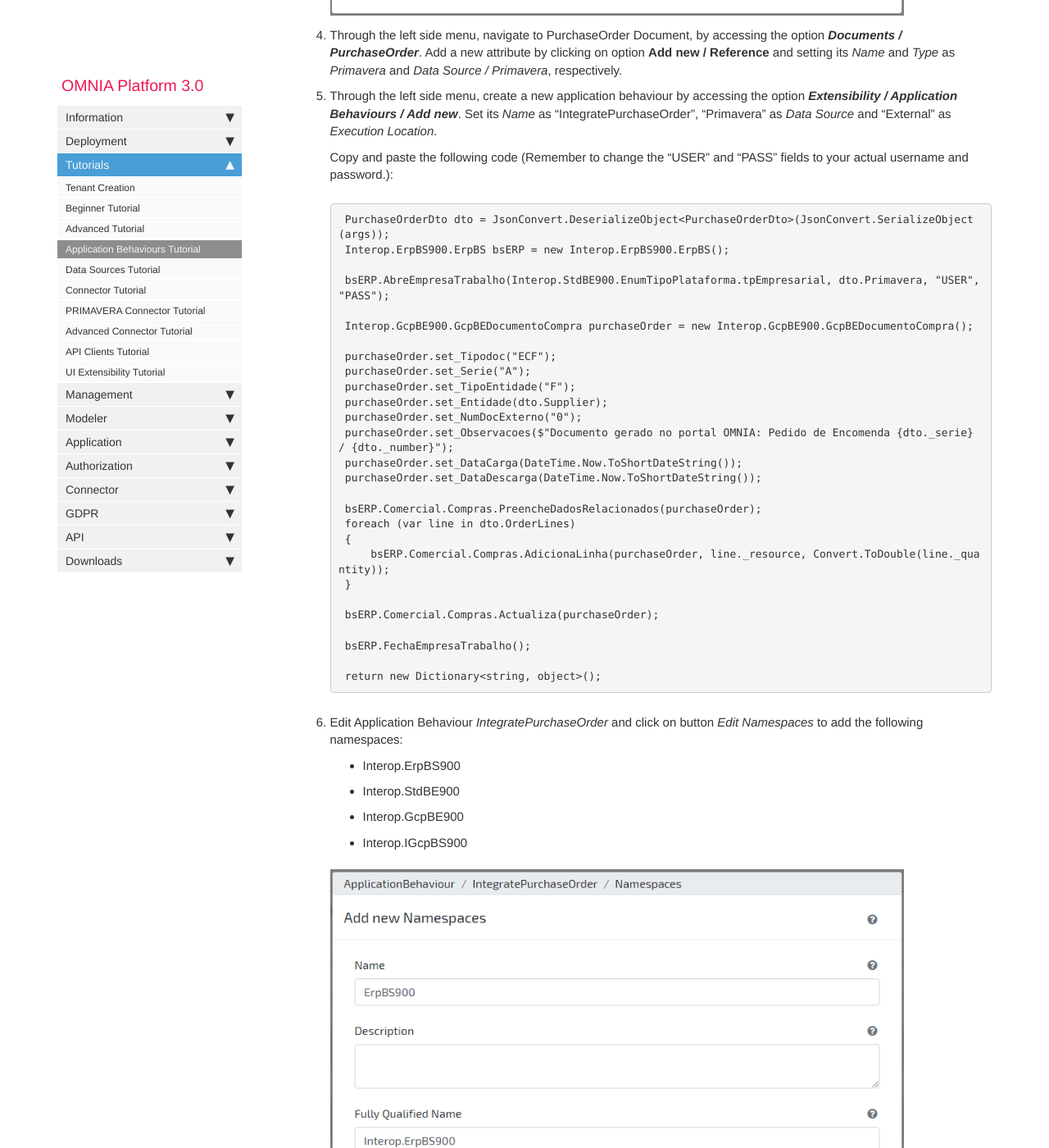
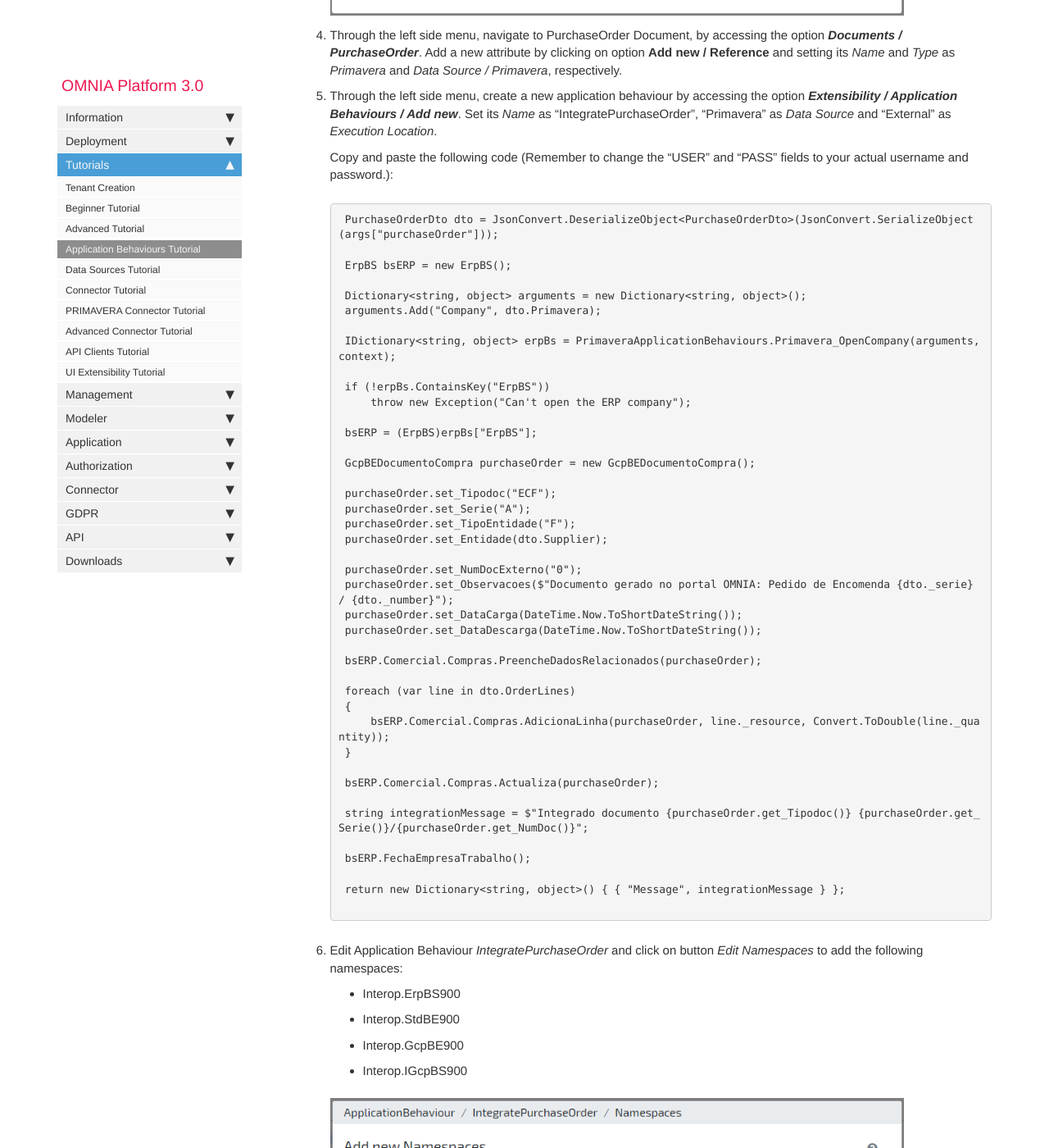
Before and after one commit to daniel8lopes/omnia3, a Jekyll site: the page built from docs/pages/omnia3/Tutorials/omnia3_applicationbehaviourstutorial.md, in a window 1280 px wide and 1400 px high, scrolled down 2172 px. Shown: the whole window at 82% size. Built offline with Jekyll 4.4.1, drawn with Linux system fonts in a browser that asks for light colours; nearby versions of some CDN libraries; comment, search, counter and statistics services are not loaded; some of the changed text lies outside the part shown.

Commit message:
Update omnia3_applicationbehaviourstutorial.md

````diff
--- a/docs/pages/omnia3/Tutorials/omnia3_applicationbehaviourstutorial.md
+++ b/docs/pages/omnia3/Tutorials/omnia3_applicationbehaviourstutorial.md
@@ -9,7 +9,7 @@ folder: omnia3
 
 ## 1. Introduction
 
-After you have completed the [Beginner Tutorial](https://docs.numbersbelieve.com/omnia3_beginnertutorial.html), whose result is a functional order management application, OMNIA Application Behaviours Tutorial focus on the execution of behaviours on external data sources.
+After you have completed the [Beginner Tutorial](https://docs.omnialowcode.com/omnia3_beginnertutorial.html), whose result is a functional order management application, OMNIA Application Behaviours Tutorial focus on the execution of behaviours on external data sources.
 
 As our custom data source, we are going to use the [PRIMAVERA ERP V9](https://pt.primaverabss.com).
 
@@ -46,23 +46,34 @@ A connector and an access to [Primavera ERP](https://pt.primaverabss.com), on ve
     Copy and paste the following code (Remember to change the "USER" and "PASS" fields to your actual username and password.):
 
     ```C#
-    PurchaseOrderDto dto = JsonConvert.DeserializeObject<PurchaseOrderDto>(JsonConvert.SerializeObject(args));
-    Interop.ErpBS900.ErpBS bsERP = new Interop.ErpBS900.ErpBS();
+    PurchaseOrderDto dto = JsonConvert.DeserializeObject<PurchaseOrderDto>(JsonConvert.SerializeObject(args["purchaseOrder"]));
 
-    bsERP.AbreEmpresaTrabalho(Interop.StdBE900.EnumTipoPlataforma.tpEmpresarial, dto.Primavera, "USER", "PASS");
+    ErpBS bsERP = new ErpBS();
 
-    Interop.GcpBE900.GcpBEDocumentoCompra purchaseOrder = new Interop.GcpBE900.GcpBEDocumentoCompra();
+    Dictionary<string, object> arguments = new Dictionary<string, object>();
+    arguments.Add("Company", dto.Primavera);
+
+    IDictionary<string, object> erpBs = PrimaveraApplicationBehaviours.Primavera_OpenCompany(arguments, context);
+
+    if (!erpBs.ContainsKey("ErpBS"))
+	    throw new Exception("Can't open the ERP company");
+
+    bsERP = (ErpBS)erpBs["ErpBS"];
+
+    GcpBEDocumentoCompra purchaseOrder = new GcpBEDocumentoCompra();
 
     purchaseOrder.set_Tipodoc("ECF");
     purchaseOrder.set_Serie("A");
     purchaseOrder.set_TipoEntidade("F");
     purchaseOrder.set_Entidade(dto.Supplier);
+
     purchaseOrder.set_NumDocExterno("0");
     purchaseOrder.set_Observacoes($"Documento gerado no portal OMNIA: Pedido de Encomenda {dto._serie} / {dto._number}");
     purchaseOrder.set_DataCarga(DateTime.Now.ToShortDateString());
     purchaseOrder.set_DataDescarga(DateTime.Now.ToShortDateString());
 
     bsERP.Comercial.Compras.PreencheDadosRelacionados(purchaseOrder);
+
     foreach (var line in dto.OrderLines)
     {
         bsERP.Comercial.Compras.AdicionaLinha(purchaseOrder, line._resource, Convert.ToDouble(line._quantity));
@@ -70,9 +81,12 @@ A connector and an access to [Primavera ERP](https://pt.primaverabss.com), on ve
 
     bsERP.Comercial.Compras.Actualiza(purchaseOrder);
 
+    string integrationMessage = $"Integrado documento {purchaseOrder.get_Tipodoc()} {purchaseOrder.get_Serie()}/{purchaseOrder.get_NumDoc()}";
+
     bsERP.FechaEmpresaTrabalho();
 
-    return new Dictionary<string, object>();
+    return new Dictionary<string, object>() { { "Message", integrationMessage } };
+
     ```
 
 6. Edit Application Behaviour *IntegratePurchaseOrder* and click on button *Edit Namespaces* to add the following namespaces:
@@ -89,25 +103,47 @@ A connector and an access to [Primavera ERP](https://pt.primaverabss.com), on ve
     Copy and paste the following code (Remember to change the "CONNECTORUSER" field to your actual connector user.):
 
     ```C#
-    var context = new ConnectorContext(_Context.Tenant.Code, _Context.Tenant.EnvironmentCode, _Context.Tenant.Version, _Context.Authentication.AccessToken, _Context.Tenant.BaseEndpoint);
+    if (_Context.Operation.Action != Action.EntityCreate)
+    return await Task.FromResult(AfterSaveMessage.Empty);
 
+    var context = new ConnectorContext(this._Context);
     var client = new ConnectorClient(context);
+
+    Dictionary<string, object> requestData = new Dictionary<string, object>();
+    requestData.Add("purchaseOrder", this.ToDto());
 
     var message = new ConnectorMessage(MessageType.Application, "IntegratePurchaseOrder", OperationType.Execute);
     message.Data = new Dictionary<string, object>(){
-        {"dataSource", _dto.Primavera}, {"dataSourceType", "Primavera"}, {"data", _dto}
+    {"dataSource", this.Primavera}, {"dataSourceType", "Primavera"}, {"data", requestData}
     };
 
-    var connectorUsername = "CONNECTORUSER";
+    var httpClient = this._Context.CreateApplicationHttpClient();
+    var primaveraResult = httpClient.GetAsync($"Primavera/Default/{this.Primavera}").Result;
 
-    var response = await client.ExecuteAsync(connectorUsername, message);
-    if (response.ContainsKey("isSuccess") && (bool)response["isSuccess"] == false)
-        throw new Exception(response.ContainsKey("message") ? response["message"].ToString() : "An error has occurred");
+    if (!primaveraResult.IsSuccessStatusCode)
+	    throw new Exception($"Could not retrieve Primavera '{this.Primavera}' data");
 
-    return await Task.FromResult(new AfterSaveMessage("Integration with Primavera successful.", AfterSaveMessageType.Success));
+    PrimaveraDto primavera = primaveraResult.Content.ReadAsAsync<PrimaveraDto>().Result;
+    var connectorUsername = primavera.ConnectorUsername;
+
+    if (string.IsNullOrEmpty(connectorUsername))
+        throw new Exception("Before accessing the connector, please define it's username (email) on the After Save behaviour.");
+
+    var response = await client.ExecuteRequestAsync(connectorUsername, message);
+
+    if (!response.IsSuccess)
+        throw new Exception(response.Message);
+
+    var responseData = JsonConvert.DeserializeObject<Dictionary<string, object>>(JsonConvert.SerializeObject(response.Data["data"]));
+
+    string returnMessage = string.Empty;
+    if(responseData.ContainsKey("message"))
+        returnMessage = responseData["message"].ToString();
+
+    return await Task.FromResult(new AfterSaveMessage(returnMessage, AfterSaveMessageType.Success));
     ```
 
-8. Build the model.
+8. Build & Deploy the model.
 
 9. Go to application area, and create new instance of Primavera. The Connector value is the code defined earlier when the connector was created
 
````
Also changed, not shown: other parts of docs/pages/omnia3/Tutorials/omnia3_applicationbehaviourstutorial.md (+3 -3 lines).
